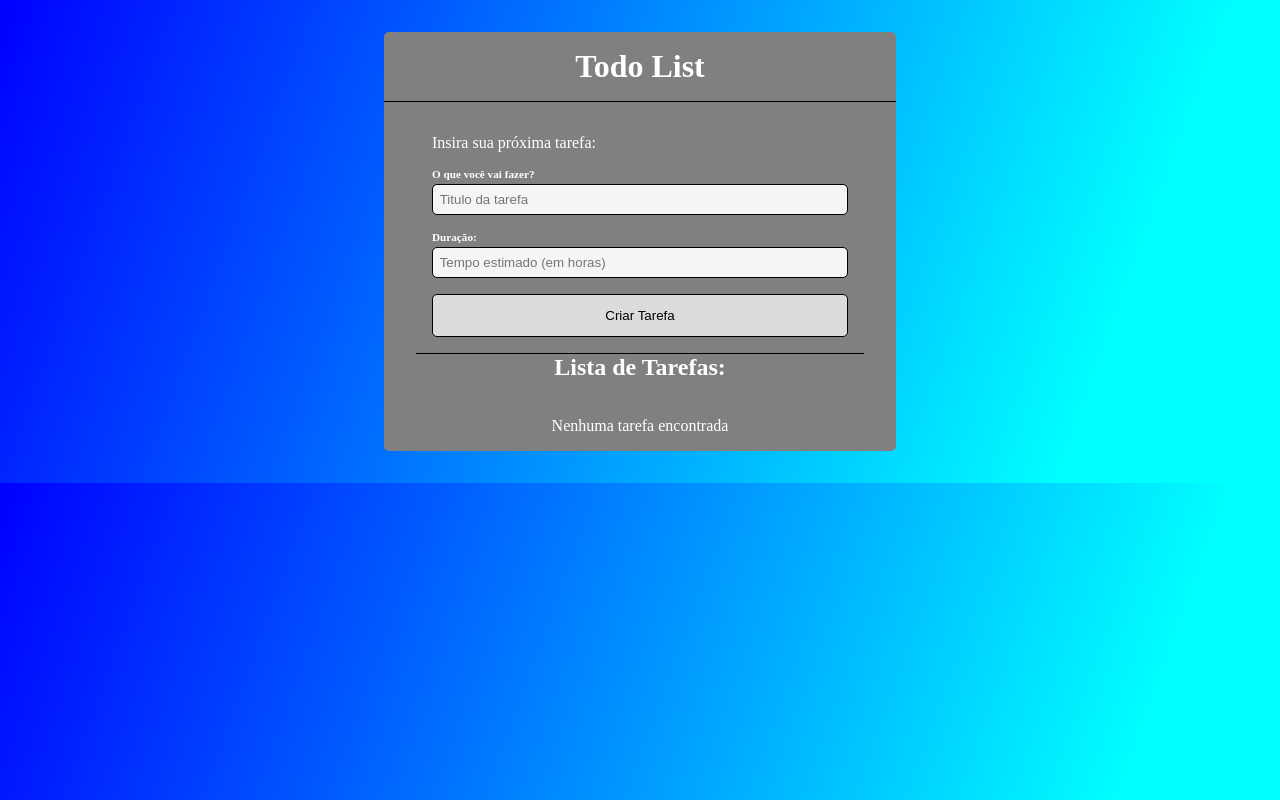
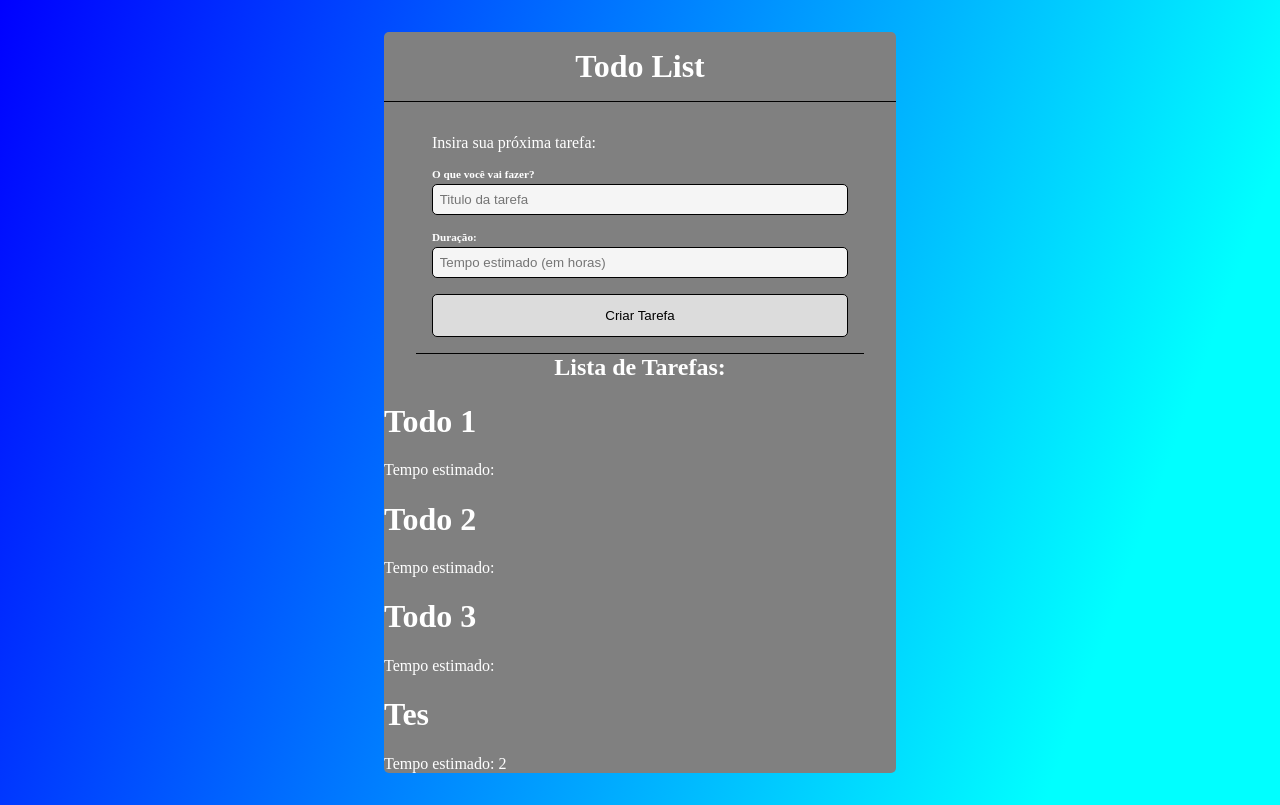
Before and after one commit to IgorBVieira/todo-app, a React (Create React App) app: page / in a window 1280 px wide. Built offline with nearby package versions, Linux system fonts and the light colour scheme; data requests are answered from the project's data file.

Commit message:
make a get to render de itens

```diff
--- a/src/App.js
+++ b/src/App.js
@@ -21,20 +21,34 @@ function App() {
       done: false,
     };
 
-    console.log(todo);
-
     //Enviar dados para o banco com fetch POST
-    await fetch(API + '/todos' ,{
-      method: 'POST',
+    await fetch(API + "/todos", {
+      method: "POST",
       body: JSON.stringify(todo),
       headers: {
-        'Content-type': 'application/json',
+        "Content-type": "application/json",
       },
     });
 
     setTime("");
     setTitle("");
   };
+
+  useEffect(() => {
+    const loadData = async () => {
+      setLoading(true);
+
+      const res = await fetch(API + "/todos")
+        .then((res) => res.json())
+        .then((data) => data)
+        .catch((err) => console.error(err));
+
+      setLoading(false);
+      setTodos(res);
+    };
+
+    loadData();
+  });
 
   return (
     <div className="App">
@@ -51,7 +65,7 @@ function App() {
               name="title"
               placeholder="Titulo da tarefa"
               onChange={(e) => setTitle(e.target.value)}
-            value={title || ''}
+              value={title || ""}
               required
             />
           </div>
@@ -62,7 +76,7 @@ function App() {
               name="time"
               placeholder="Tempo estimado (em horas)"
               onChange={(e) => setTime(e.target.value)}
-            value={time || ''}
+              value={time || ""}
               required
             />
           </div>
@@ -74,6 +88,14 @@ function App() {
         {todos.length === 0 && (
           <div className="empty-todo">Nenhuma tarefa encontrada</div>
         )}
+        {todos.map((todo) => {
+          return (
+            <div className="todo">
+              <h1>{todo.title}</h1>
+              <p>Tempo estimado: {todo.time}</p>
+            </div>
+          );
+        })}
       </div>
     </div>
   );
```
Lines whose indentation alone changed are shown as unchanged.
